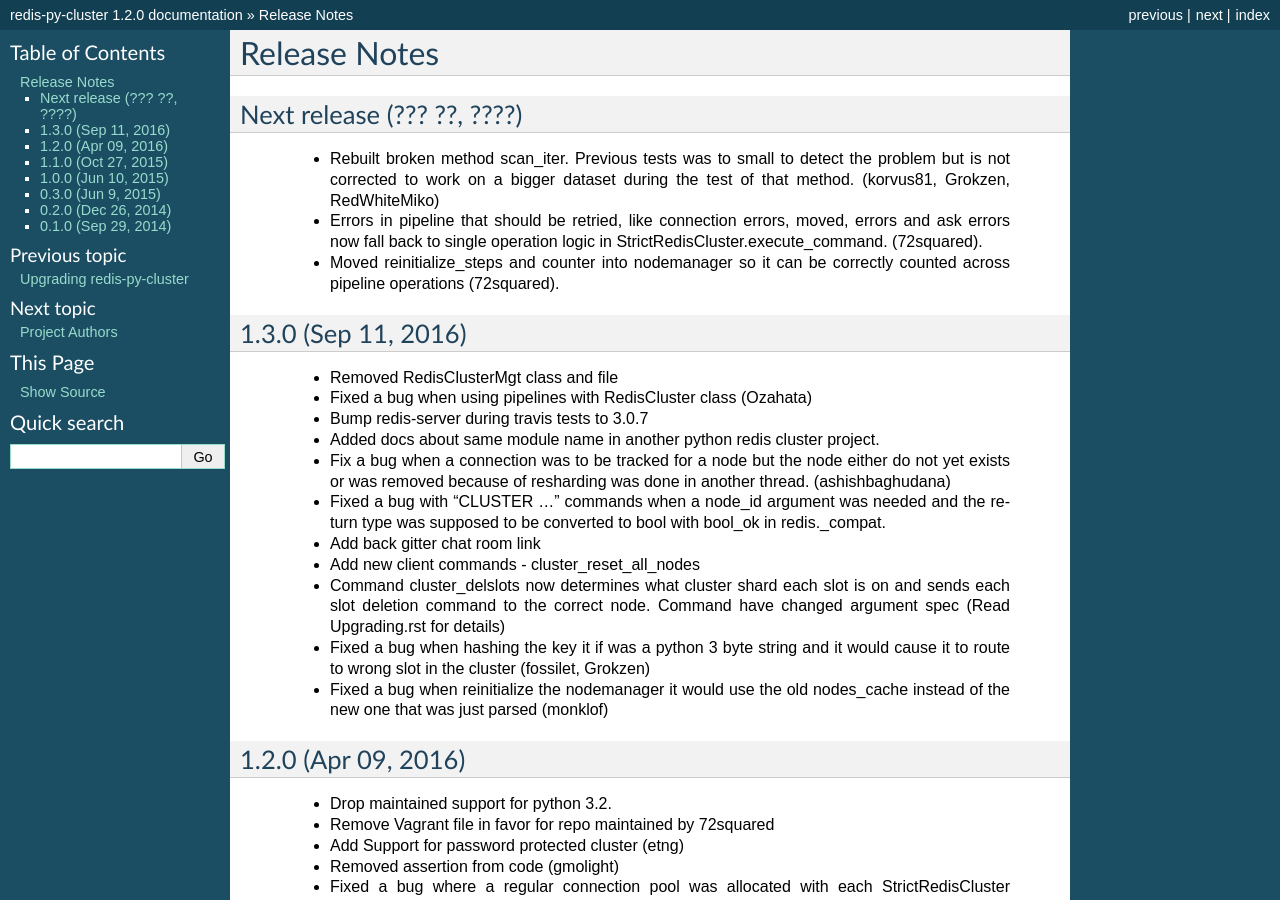
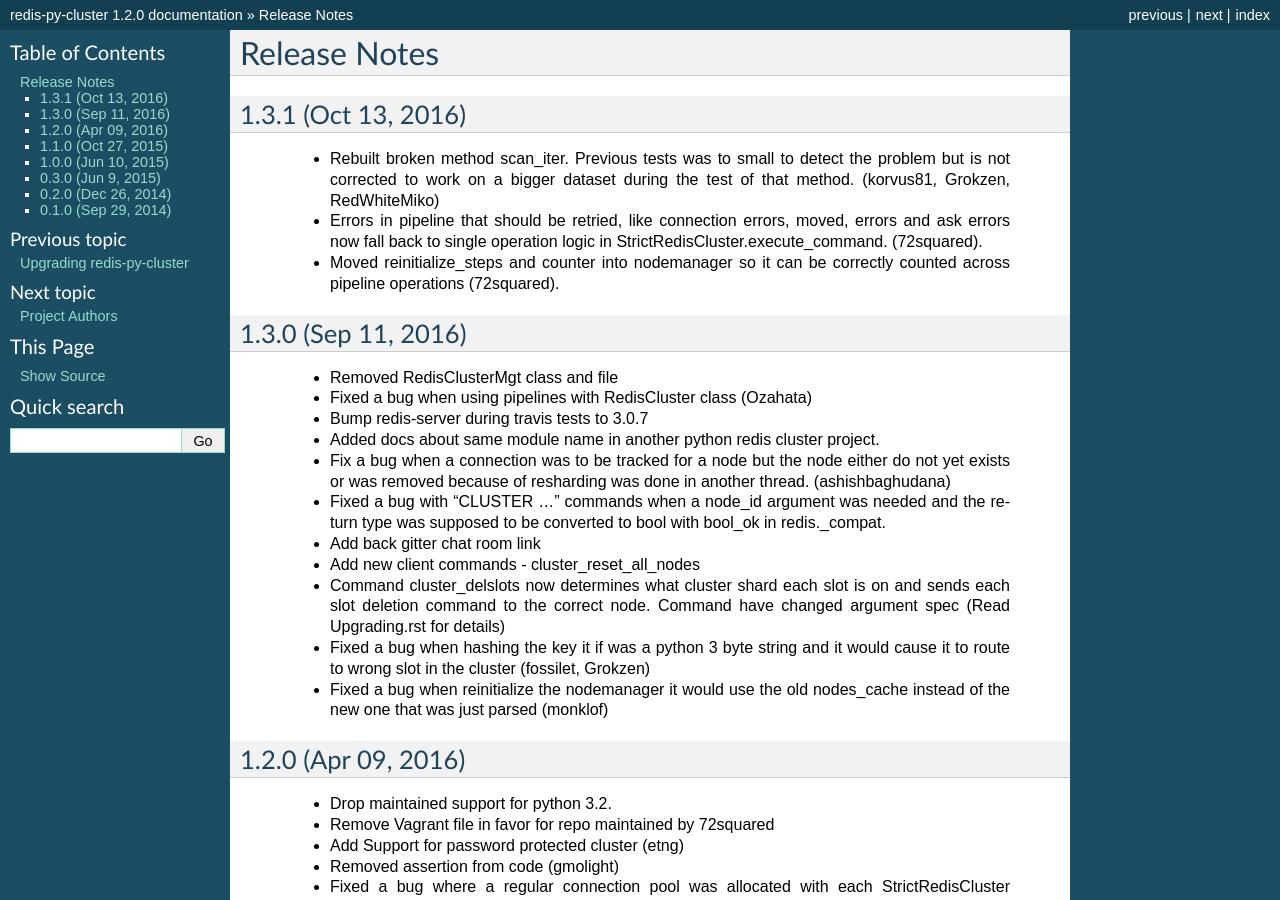
Before and after one commit to Grokzen/redis-py-cluster, a Sphinx documentation site: the page built from docs/release-notes.rst, in a window 1280 px wide and 900 px high. Built offline with Sphinx 7.4.7, drawn with Linux system fonts in a browser that asks for light colours.

Commit message:
Pin version number inside release notes

```diff
--- a/docs/release-notes.rst
+++ b/docs/release-notes.rst
@@ -2,8 +2,8 @@
 =============
 
 
-Next release (??? ??, ????)
----------------------------
+1.3.1 (Oct 13, 2016)
+--------------------
 
     * Rebuilt broken method scan_iter. Previous tests was to small to detect the problem but is not corrected to work on a bigger dataset during the test of that method. (korvus81, Grokzen, RedWhiteMiko)
     * Errors in pipeline that should be retried, like connection errors, moved, errors and ask errors now fall back to single operation logic in StrictRedisCluster.execute_command. (72squared).
```
